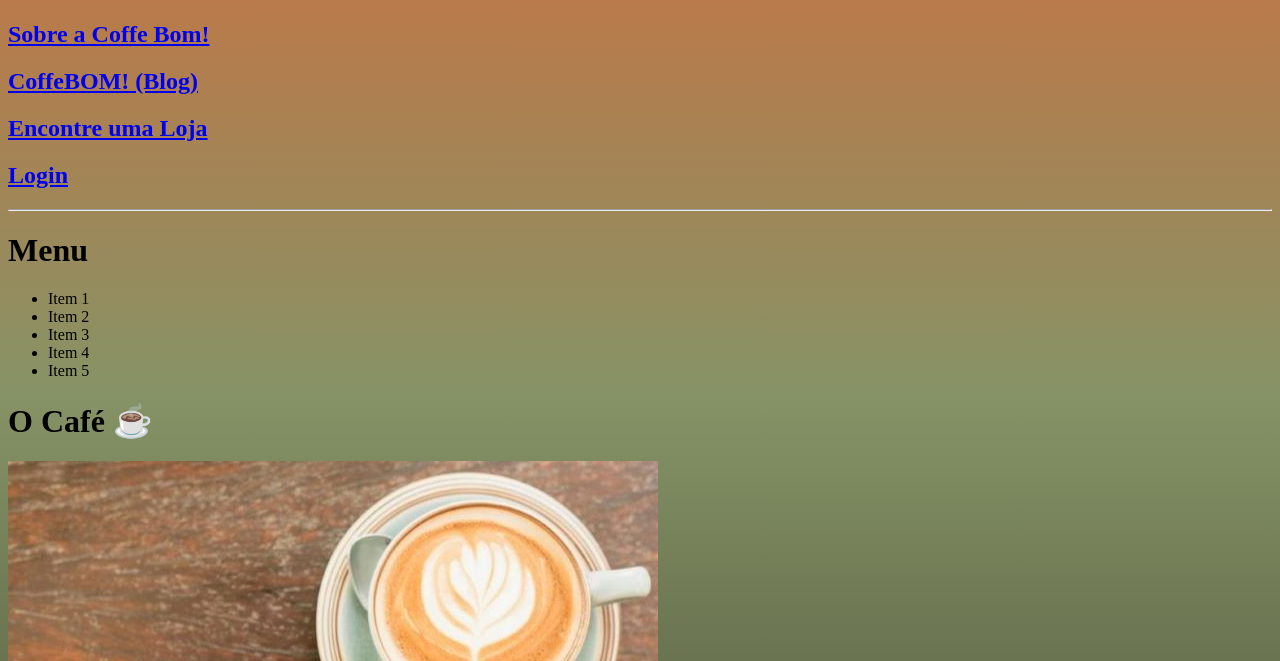
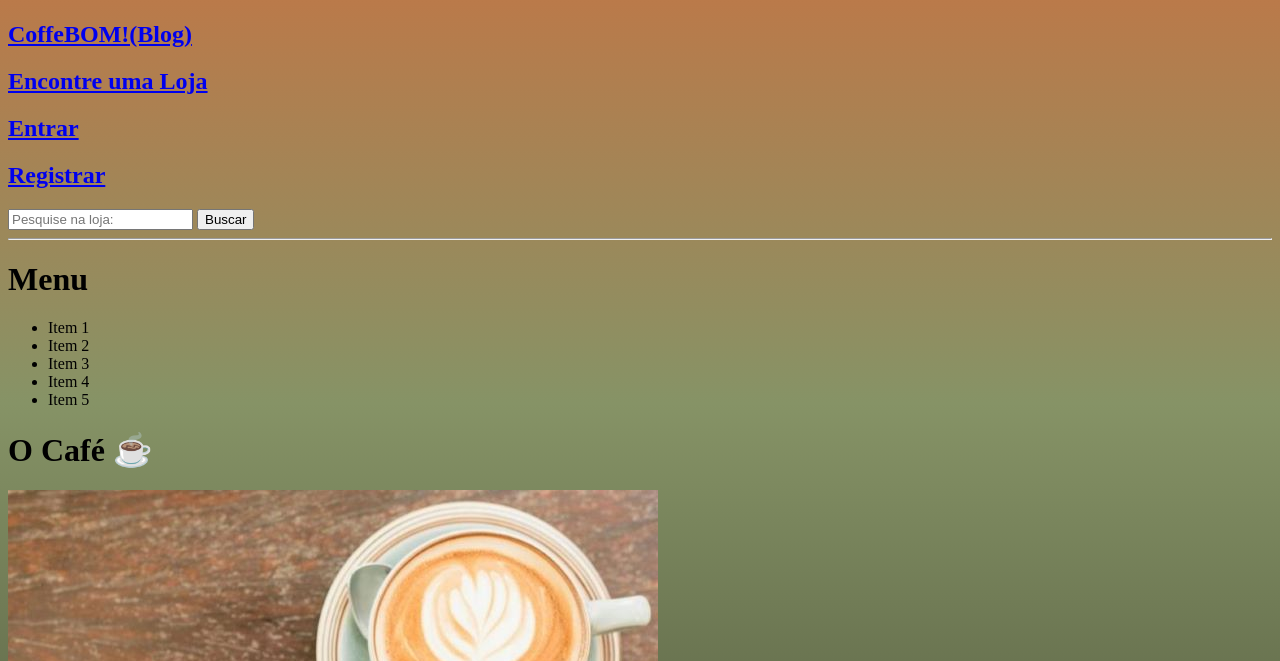
Before and after one commit to machadolucas0807/CoffeBOM, a plain HTML site: page index.html in a window 1280 px wide. Shown: the part 139-800 px from the top of the page. Drawn offline with Linux system fonts and the light colour scheme.

Commit message:
alt.header

```diff
--- a/index.html
+++ b/index.html
@@ -12,10 +12,12 @@
 <body>
     <header>
         <img src="Midia/Logo.png" alt="Logo da Loja.">
-        <h2><a href="#" target="_blank" rel="next" hreflang="pt-br">Sobre a Coffe Bom!</h2>
-        <h2><a href="#" target="_blank" rel="next" hreflang="pt-br">CoffeBOM! (Blog)</a></h2>
+        <h2><a href="#" target="_blank" rel="next" hreflang="pt-br">CoffeBOM!(Blog)</a></h2>
         <h2><a href="#" target="_blank" rel="next" hreflang="pt-br">Encontre uma Loja</a></h2>
-        <h2><a href="#" target="_blank" rel="next" hreflang="pt-br">Login</a></h2>
+        <h2><a href="#" target="_blank" rel="next" hreflang="pt-br">Entrar</a></h2>
+        <h2><a href="#" target="_blank" rel="next" hreflang="pt-br">Registrar</a></h2>
+        <input type="text" placeholder="Pesquise na loja:">
+        <button>Buscar</button>
         <hr>
     </header>
 
```
